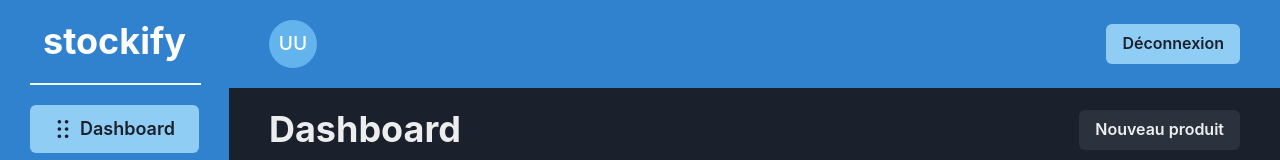
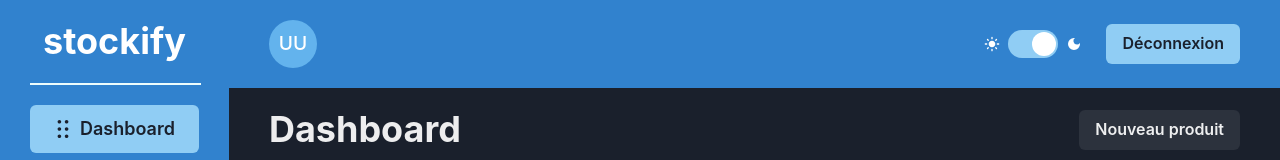
Before and after one commit to Julien1100/stockify-front, a React (Vite) app: page / in a window 1280 px wide. Shown: the top 160 px of the page. Built offline with nearby package versions, Linux system fonts and the light colour scheme; no server answers; sample sign-in values are in the browser's storage.

Commit message:
🎨 Integrate Color Mode Switch into Navbar

```diff
--- /dev/null
+++ b/src/components/ColorModeSwitch.jsx
@@ -0,0 +1,18 @@
+import { HStack, Switch, useColorMode } from "@chakra-ui/react";
+import { MdDarkMode, MdLightMode } from "react-icons/md";
+
+export default function ColorModeSwitch() {
+  const { toggleColorMode, colorMode } = useColorMode();
+
+  return (
+    <HStack color={"white"}>
+      <MdLightMode />
+      <Switch
+        size={"lg"}
+        isChecked={colorMode === "dark"}
+        onChange={toggleColorMode}
+      />
+      <MdDarkMode />
+    </HStack>
+  );
+}
--- a/src/components/Navbar.jsx
+++ b/src/components/Navbar.jsx
@@ -2,6 +2,7 @@ import {
   Avatar,
   Box,
   Button,
+  Container,
   Flex,
   HStack,
   Spacer,
@@ -12,6 +13,7 @@ import { handleLogout } from "../services/logout";
 import { useNavigate } from "react-router-dom";
 import { useEffect, useState } from "react";
 import { userLoader } from "../services/userLoader";
+import ColorModeSwitch from "./ColorModeSwitch";
 
 export default function Navbar() {
   const [user, setUser] = useState([]);
@@ -54,9 +56,12 @@ export default function Navbar() {
           </Text>
         </HStack>
         <Spacer />
-        <Button colorScheme="blue" onClick={logout}>
-          Déconnexion
-        </Button>
+        <HStack gap={6}>
+          <ColorModeSwitch />
+          <Button colorScheme="blue" onClick={logout}>
+            Déconnexion
+          </Button>
+        </HStack>
       </Flex>
     </Box>
   );
```
